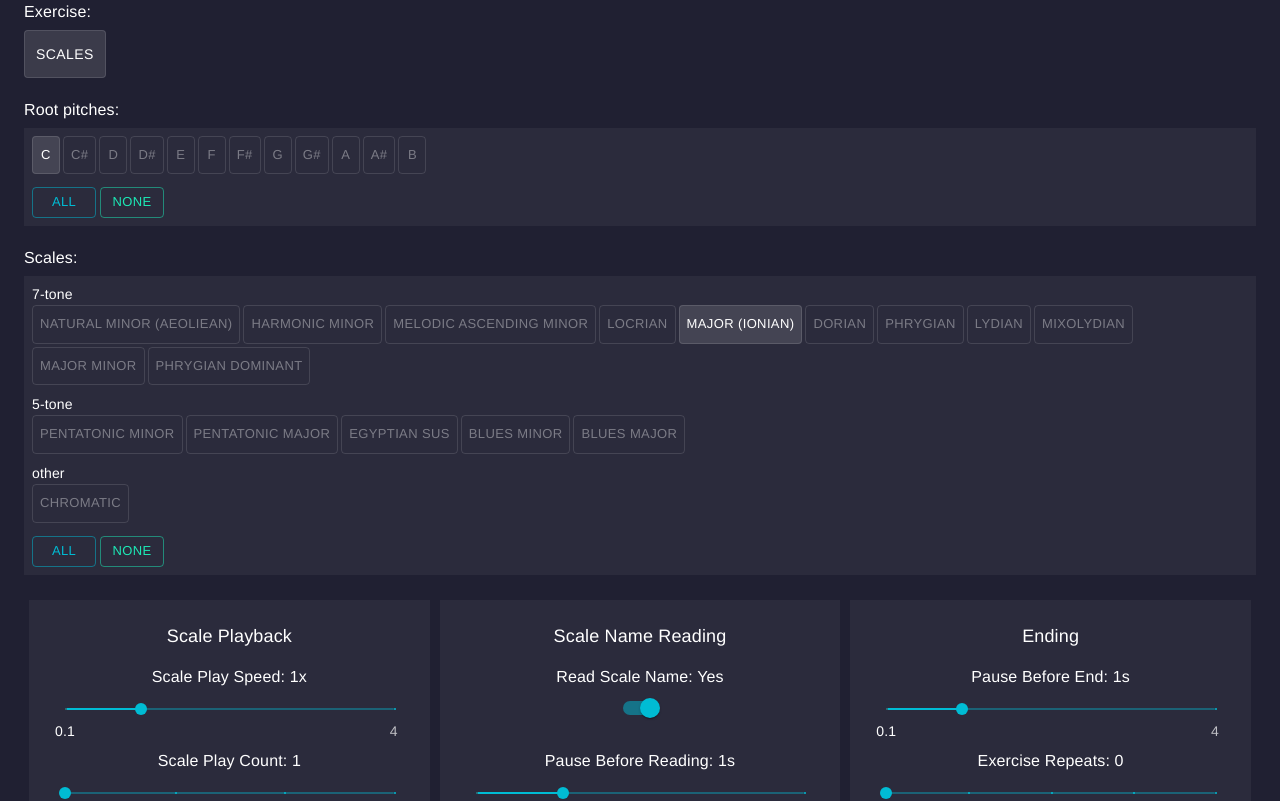
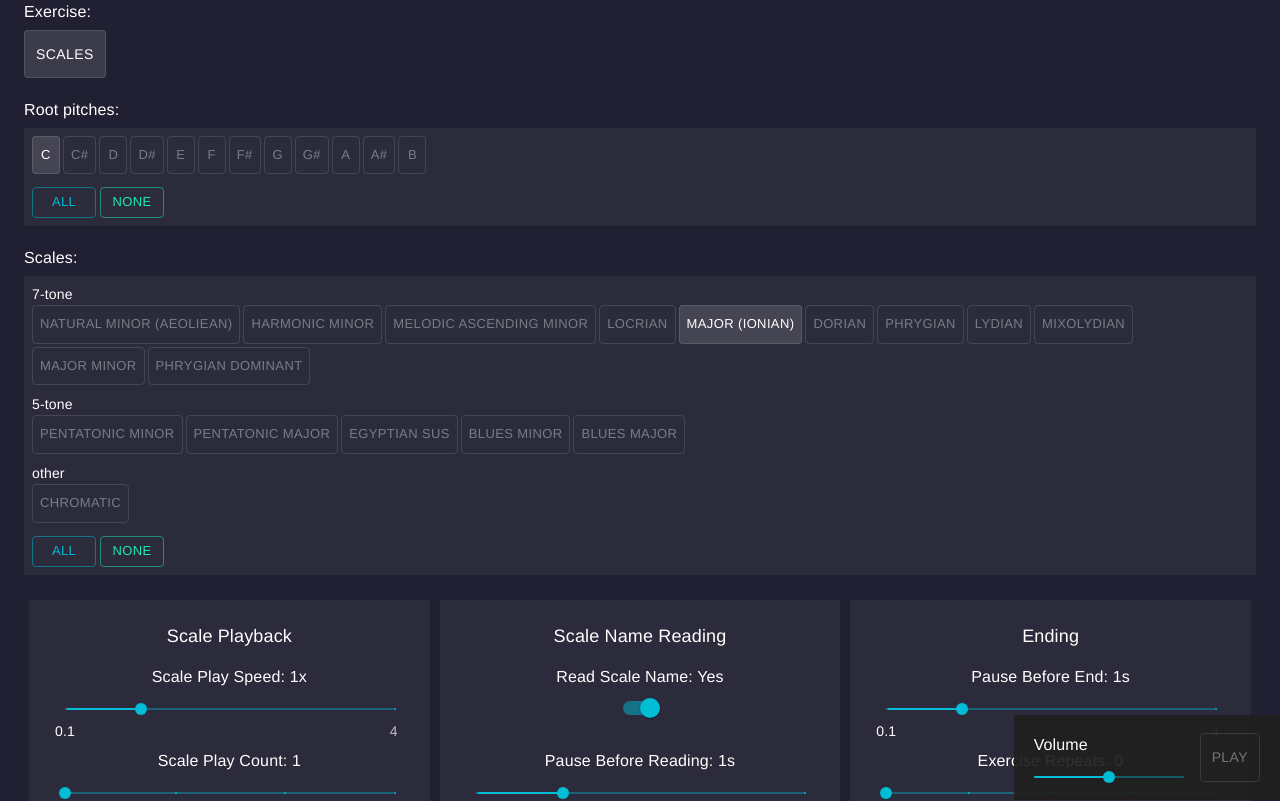
Before and after one commit to helioscope/sound-and-repetition, a React (Create React App) app: page / in a window 1280 px wide. Shown: the top 801 px of the page. Built offline with nearby package versions, Linux system fonts and the light colour scheme; a web font is replaced by a local one.

Commit message:
lock main controls (play/pause & volume, currently) to fixed position

```diff
--- a/src/App.css
+++ b/src/App.css
@@ -1,3 +1,7 @@
+.App {
+  padding-bottom: 72px;
+}
+
 .App .MuiFormControl-root {
   min-width: 140px;
 }
@@ -31,3 +35,21 @@
   font-weight: 500;
   margin-bottom: 16px;
 }
+
+.App .main-controls {
+  box-sizing: border-box;
+
+  position: fixed;
+  bottom: 0px;
+  right: 0px;
+  padding: 18px 20px 4px;
+
+  display: flex;
+
+  background-color: #202020ed;
+}
+
+.App .main-controls .volume-cell {
+  width: 150px;
+  margin-right: 16px;
+}
--- a/src/App.tsx
+++ b/src/App.tsx
@@ -444,8 +444,7 @@ class App extends React.Component {
             </div>
             {this.renderScaleExerciseConfig()}
             <div className="main-controls">
-              <Grid container spacing={6}>
-                <Grid item xs={6} sm={3}>
+              <div className="volume-cell">
                 <Typography gutterBottom>
                   Volume
                 </Typography>
@@ -454,17 +453,17 @@ class App extends React.Component {
                   onChange={(evt, newVal)=>{this.setVolume(newVal as number)}}
                   min={0}
                   max={1}
-                      step={0.001}/>
-                </Grid>
-                <Grid item>
+                  step={0.001}
+                />
+              </div>
+              <div className="play-pause-cell">
                 <ToggleButton
                     value="play"
                     selected={this.state.isPlaying}
                     onChange={()=>{this.togglePlay();}}>
                   play
                 </ToggleButton>
-                </Grid>
-              </Grid>
+              </div>
             </div>
           </Container>
         </div>
```
Lines whose indentation alone changed are shown as unchanged.
